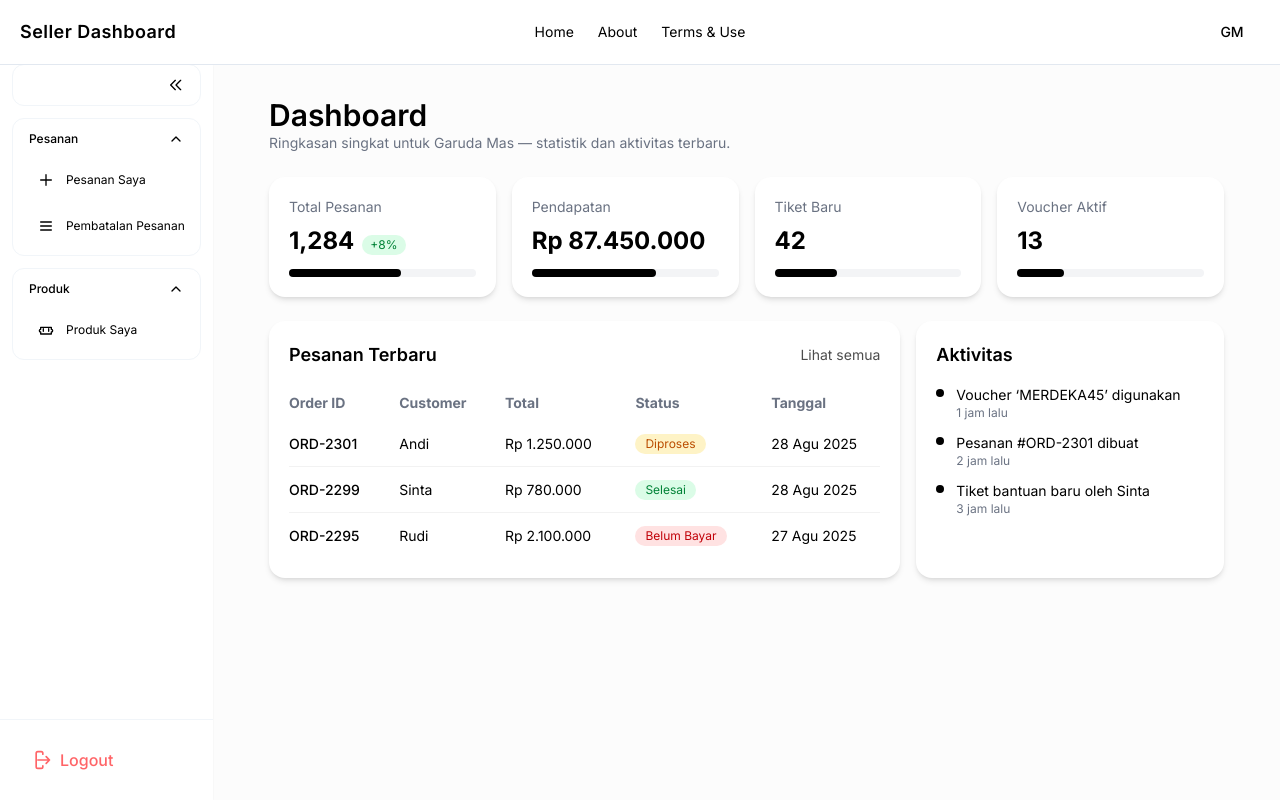
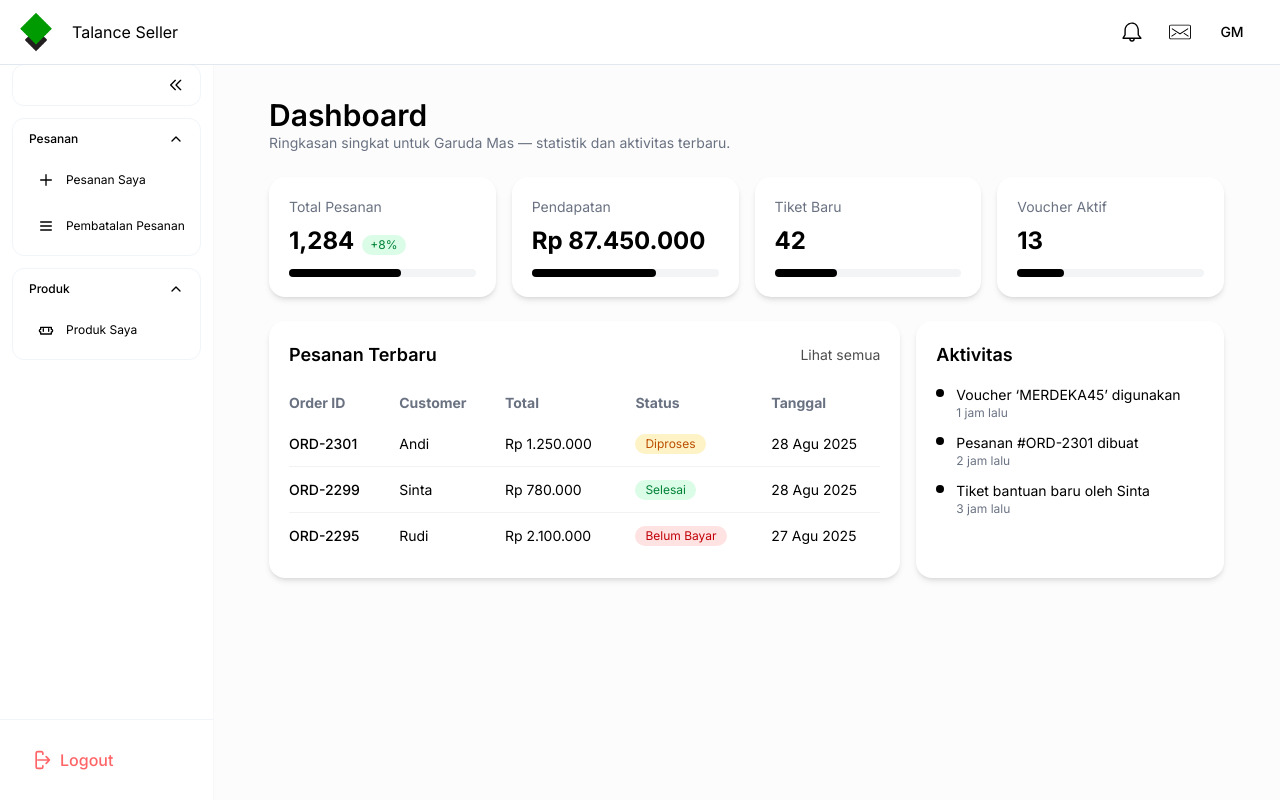
Before and after one commit to elvrby/seller-talance, a Next.js app: page / in a window 1280 px wide. Built offline with nearby package versions, Linux system fonts and the light colour scheme; no server answers.

Commit message:
V 0.1 Perbaikan sistem sidebar dan header

```diff
--- a/app/components/layout/header.tsx
+++ b/app/components/layout/header.tsx
@@ -1,6 +1,7 @@
 "use client";
 import React, { useEffect, useRef, useState } from "react";
 import Link from "next/link";
+import Image from "next/image";
 
 export function Header() {
   const [menuOpen, setMenuOpen] = useState(false);
@@ -29,34 +30,59 @@
 
   return (
     <header className="sticky top-0 z-50 w-full border-b border-slate-200 bg-white backdrop-blur">
-      <div className="relative  flex h-16 items-center">
-        {/* Left: Logo */}
-        <Link href="/" className="group flex items-center  rounded-xl px-2 py-1 focus:outline-none focus-visible:ring-2 focus-visible:ring-white/40">
-          <span className="relative inline-flex h-8  items-center justify-center rounded-xl bg-white/10 ring-1 ring-white/15">
-            <span className="absolute inset-0 rounded-xl bg-gradient-to-br from-white/15 to-white/5" />
-            <span className="block h-3 w-3 rotate-45 rounded-[4px] bg-white" />
-          </span>
-          <span className="text-lg font-semibold tracking-wide text-black">
-            Seller <span className="text-black">Dashboard</span>
-          </span>
+      <div className="relative flex h-16 items-center">
+        {/* Logo + brand */}
+        <Link href="/" className="group flex items-center rounded-xl px-4 py-1 focus:outline-none focus-visible:ring-2 focus-visible:ring-white/40">
+          <Image src={"/talance-logo.png"} alt="Talance Logo" width={40} height={40} />
         </Link>
-
-        {/* Center: Nav (absolute center on md+) */}
-        <nav className="absolute left-1/2 top-1/2 hidden -translate-x-1/2 -translate-y-1/2 md:flex items-center gap-6">
-          <Link href="/" className="text-sm text-black hover:text-green-800 transition-colors">
-            Home
-          </Link>
-          <Link href="/about" className="text-sm text-black hover:text-green-800 transition-colors">
-            About
-          </Link>
-          <Link href="/terms" className="text-sm text-black hover:text-green-800 transition-colors">
-            Terms &amp; Use
-          </Link>
-        </nav>
+        <div>
+          <span>Talance Seller</span>
+        </div>
 
         {/* Right: controls */}
         <div className="ml-auto flex items-center gap-2">
-          {/* Mobile menu toggle */}
+          {/* === MOBILE ICONS (diposisikan di kiri toggle) === */}
+          <Link
+            href="/notifications"
+            aria-label="Notifikasi"
+            className="inline-flex md:hidden h-10 w-10 items-center justify-center rounded-xl text-black hover:bg-slate-100 focus:outline-none focus-visible:ring-2 focus-visible:ring-slate-400"
+            title="Notifikasi"
+          >
+            <svg width={22} height={22} viewBox="0 0 32 32" xmlns="http://www.w3.org/2000/svg">
+              <title />
+              <g id="bell">
+                <path d="M29.78,24.37l-3.65-4.48L26,12a1,1,0,0,0,0-.16C24.85,5.58,21.21,2,16,2,10.5,2,6.08,6,5,11.82A1,1,0,0,0,5,12l-.13,8L2.14,24.48a1,1,0,0,0,0,1A1,1,0,0,0,3,26h9a4,4,0,0,0,8,0h9a1,1,0,0,0,.9-.57A1,1,0,0,0,29.78,24.37ZM16,28a2,2,0,0,1-2-2h4A2,2,0,0,1,16,28ZM4.77,24l2-3.24a1,1,0,0,0,.14-.5L7,12.1C7.91,7.25,11.52,4,16,4c5.63,0,7.43,5,8,8.1l.14,8.16a1,1,0,0,0,.22.62L26.9,24Z" />
+              </g>
+            </svg>
+          </Link>
+
+          <Link
+            href="/inbox"
+            aria-label="Inbox"
+            className="inline-flex md:hidden h-10 w-10 items-center justify-center rounded-xl text-black hover:bg-slate-100 focus:outline-none focus-visible:ring-2 focus-visible:ring-slate-400"
+            title="Inbox"
+          >
+            <svg width="22" height="24" viewBox="0 0 36 24" fill="none" xmlns="http://www.w3.org/2000/svg" aria-hidden="true">
+              <path
+                d="M33 24H3C1.3455 24 0 22.6545 0 21V3C0 1.3455 1.3455 0 3 0H33C34.6545 0 36 1.3455 36 3V21C36 22.6545 34.6545 24 33 24ZM3 1.5C2.17275 1.5 1.5 2.17275 1.5 3V21C1.5 21.8272 2.17275 22.5 3 22.5H33C33.8273 22.5 34.5 21.8272 34.5 21V3C34.5 2.17275 33.8273 1.5 33 1.5H3Z"
+                fill="black"
+              />
+              <path
+                d="M18 15.8933L4.84275 7.38C4.49475 7.15425 4.395 6.69075 4.62 6.34275C4.845 5.99475 5.30925 5.89575 5.65725 6.12L18 14.1068L30.3428 6.12C30.6908 5.89575 31.155 5.99475 31.38 6.34275C31.605 6.69075 31.5052 7.15425 31.1572 7.38L18 15.8933Z"
+                fill="black"
+              />
+              <path
+                d="M4.50075 19.5C4.2585 19.5 4.02 19.383 3.876 19.1663C3.64575 18.8213 3.73875 18.3562 4.08375 18.126L10.8337 13.626C11.1787 13.3958 11.6445 13.4888 11.874 13.8338C12.1042 14.1788 12.0113 14.6438 11.6663 14.874L4.91625 19.374C4.788 19.4588 4.64325 19.5 4.50075 19.5Z"
+                fill="black"
+              />
+              <path
+                d="M31.4993 19.5C31.3568 19.5 31.212 19.4588 31.0838 19.374L24.3337 14.874C23.9887 14.6438 23.8957 14.1788 24.126 13.8338C24.3555 13.4888 24.8205 13.3958 25.1663 13.626L31.9163 18.126C32.2613 18.3562 32.3543 18.8213 32.124 19.1663C31.98 19.383 31.7415 19.5 31.4993 19.5Z"
+                fill="black"
+              />
+            </svg>
+          </Link>
+
+          {/* Mobile menu toggle (tetap di paling kanan) */}
           <button
             aria-label="Toggle menu"
             className="inline-flex h-10 w-10 items-center justify-center rounded-xl text-black hover:bg-black md:hidden focus:outline-none focus-visible:ring-2 focus-visible:ring-white/40"
@@ -67,11 +93,52 @@
             </svg>
           </button>
 
+          {/* === DESKTOP ICONS === */}
+          <Link
+            href="/notifications"
+            aria-label="Notifikasi"
+            className="hidden md:inline-flex h-10 w-10 items-center justify-center rounded-xl text-black hover:bg-slate-100 focus:outline-none focus-visible:ring-2 focus-visible:ring-slate-400"
+            title="Notifikasi"
+          >
+            <svg width={22} height={22} viewBox="0 0 32 32" xmlns="http://www.w3.org/2000/svg">
+              <title />
+              <g id="bell">
+                <path d="M29.78,24.37l-3.65-4.48L26,12a1,1,0,0,0,0-.16C24.85,5.58,21.21,2,16,2,10.5,2,6.08,6,5,11.82A1,1,0,0,0,5,12l-.13,8L2.14,24.48a1,1,0,0,0,0,1A1,1,0,0,0,3,26h9a4,4,0,0,0,8,0h9a1,1,0,0,0,.9-.57A1,1,0,0,0,29.78,24.37ZM16,28a2,2,0,0,1-2-2h4A2,2,0,0,1,16,28ZM4.77,24l2-3.24a1,1,0,0,0,.14-.5L7,12.1C7.91,7.25,11.52,4,16,4c5.63,0,7.43,5,8,8.1l.14,8.16a1,1,0,0,0,.22.62L26.9,24Z" />
+              </g>
+            </svg>
+          </Link>
+
+          <Link
+            href="/inbox"
+            aria-label="Inbox"
+            className="hidden md:inline-flex h-10 w-10 items-center justify-center rounded-xl text-black hover:bg-slate-100 focus:outline-none focus-visible:ring-2 focus-visible:ring-slate-400"
+            title="Inbox"
+          >
+            <svg width="22" height="24" viewBox="0 0 36 24" fill="none" xmlns="http://www.w3.org/2000/svg" aria-hidden="true">
+              <path
+                d="M33 24H3C1.3455 24 0 22.6545 0 21V3C0 1.3455 1.3455 0 3 0H33C34.6545 0 36 1.3455 36 3V21C36 22.6545 34.6545 24 33 24ZM3 1.5C2.17275 1.5 1.5 2.17275 1.5 3V21C1.5 21.8272 2.17275 22.5 3 22.5H33C33.8273 22.5 34.5 21.8272 34.5 21V3C34.5 2.17275 33.8273 1.5 33 1.5H3Z"
+                fill="black"
+              />
+              <path
+                d="M18 15.8933L4.84275 7.38C4.49475 7.15425 4.395 6.69075 4.62 6.34275C4.845 5.99475 5.30925 5.89575 5.65725 6.12L18 14.1068L30.3428 6.12C30.6908 5.89575 31.155 5.99475 31.38 6.34275C31.605 6.69075 31.5052 7.15425 31.1572 7.38L18 15.8933Z"
+                fill="black"
+              />
+              <path
+                d="M4.50075 19.5C4.2585 19.5 4.02 19.383 3.876 19.1663C3.64575 18.8213 3.73875 18.3562 4.08375 18.126L10.8337 13.626C11.1787 13.3958 11.6445 13.4888 11.874 13.8338C12.1042 14.1788 12.0113 14.6438 11.6663 14.874L4.91625 19.374C4.788 19.4588 4.64325 19.5 4.50075 19.5Z"
+                fill="black"
+              />
+              <path
+                d="M31.4993 19.5C31.3568 19.5 31.212 19.4588 31.0838 19.374L24.3337 14.874C23.9887 14.6438 23.8957 14.1788 24.126 13.8338C24.3555 13.4888 24.8205 13.3958 25.1663 13.626L31.9163 18.126C32.2613 18.3562 32.3543 18.8213 32.124 19.1663C31.98 19.383 31.7415 19.5 31.4993 19.5Z"
+                fill="black"
+              />
+            </svg>
+          </Link>
+
           {/* Desktop-only Profile dropdown */}
           <div className="relative hidden md:block" ref={profileRef}>
             <button
               onClick={() => setProfileOpen((v) => !v)}
-              className="group inline-flex items-center gap-2 rounded-xl  bg-white/5 px-2 py-1.5 text-black hover:bg-white/10 focus:outline-none focus-visible:ring-2 focus-visible:ring-white/40"
+              className="group inline-flex items-center gap-2 rounded-xl bg-white px-2 py-1.5 text-black hover:bg-white/10 focus:outline-none focus-visible:ring-2 focus-visible:ring-white/40"
               aria-haspopup="menu"
               aria-expanded={profileOpen}
             >
@@ -84,17 +151,17 @@
             </button>
 
             {profileOpen && (
-              <div role="menu" className="absolute right-0 mt-2 w-48 overflow-hidden rounded-xl border border-white/10 bg-black/95 p-1.5 shadow-2xl ring-1 ring-white/10 backdrop-blur">
-                <Link href="/profile" role="menuitem" className="block rounded-lg px-3 py-2 text-sm text-white/90 hover:bg-white/10" onClick={() => setProfileOpen(false)}>
+              <div role="menu" className="absolute right-0 mt-2 w-48 overflow-hidden rounded-xl border border-white bg-white p-1.5 shadow-2xl ring-1 ring-white/10 backdrop-blur text-black">
+                <Link href="/profile" role="menuitem" className="block rounded-lg px-3 py-2 text-sm text-black hover:bg-white/10" onClick={() => setProfileOpen(false)}>
                   Profile
                 </Link>
-                <Link href="/settings" role="menuitem" className="block rounded-lg px-3 py-2 text-sm text-white/90 hover:bg-white/10" onClick={() => setProfileOpen(false)}>
+                <Link href="/settings" role="menuitem" className="block rounded-lg px-3 py-2 text-sm text-black hover:bg-white/10" onClick={() => setProfileOpen(false)}>
                   Settings
                 </Link>
                 <div className="my-1 h-px bg-white/10" />
                 <button
                   role="menuitem"
-                  className="w-full rounded-lg px-3 py-2 text-left text-sm text-red-300 hover:bg-red-400/10"
+                  className="w-full rounded-lg px-3 py-2 text-left text-sm text-red-600 hover:bg-red-600 hover:text-white"
                   onClick={() => {
                     setProfileOpen(false);
                     // TODO: logout
@@ -113,41 +180,27 @@
         <div className="md:hidden">
           <div className="border-t border-white/10" />
           <nav className="mx-auto px-4 sm:px-6 lg:px-8 py-3 space-y-1">
-            {/* Main links */}
-            <Link href="/" className="block rounded-lg px-3 py-2 text-white/90 hover:bg-white/10" onClick={() => setMenuOpen(false)}>
-              Home
-            </Link>
-            <Link href="/about" className="block rounded-lg px-3 py-2 text-white/90 hover:bg-white/10" onClick={() => setMenuOpen(false)}>
-              About
-            </Link>
-            <Link href="/terms" className="block rounded-lg px-3 py-2 text-white/90 hover:bg-white/10" onClick={() => setMenuOpen(false)}>
-              Terms &amp; Use
-            </Link>
-
-            {/* Divider */}
-            <div className="my-2 h-px bg-white/10" />
-
             {/* Profile area for mobile */}
             <div className="rounded-xl border border-white/10 bg-white/5 p-3">
               <div className="flex items-center gap-3">
                 <span className="inline-flex h-9 w-9 items-center justify-center overflow-hidden rounded-full bg-white/10 ring-1 ring-white/15">
-                  <span className="text-sm font-medium text-white/90">GM</span>
+                  <span className="text-sm font-medium text-black">GM</span>
                 </span>
                 <div className="min-w-0">
-                  <p className="text-sm font-medium text-white">Seller Dashboard</p>
-                  <p className="text-xs text-white/60">Akun</p>
+                  <p className="text-sm font-medium text-black">Seller Akun</p>
+                  <p className="text-xs text-black">Akun</p>
                 </div>
               </div>
 
               <div className="mt-3 grid grid-cols-2 gap-2">
-                <Link href="/profile" className="rounded-lg px-3 py-2 text-sm text-white/90 hover:bg-white/10 text-center" onClick={() => setMenuOpen(false)}>
+                <Link href="/profile" className="rounded-lg px-3 py-2 text-sm text-black hover:bg-white/10 border text-center" onClick={() => setMenuOpen(false)}>
                   Profile
                 </Link>
-                <Link href="/settings" className="rounded-lg px-3 py-2 text-sm text-white/90 hover:bg-white/10 text-center" onClick={() => setMenuOpen(false)}>
+                <Link href="/settings" className="rounded-lg px-3 py-2 text-sm black hover:bg-black border text-center" onClick={() => setMenuOpen(false)}>
                   Settings
                 </Link>
                 <button
-                  className="col-span-2 rounded-lg px-3 py-2 text-sm text-red-300 hover:bg-red-400/10"
+                  className="col-span-2 rounded-lg px-3 py-2 text-sm text-white bg-red-500 hover:bg-red-400/10"
                   onClick={() => {
                     setMenuOpen(false);
                     // TODO: logout
```
Also changed, not shown: public/talance-logo.png (added), 1 other file (tests, documents, lock files or other folders).
